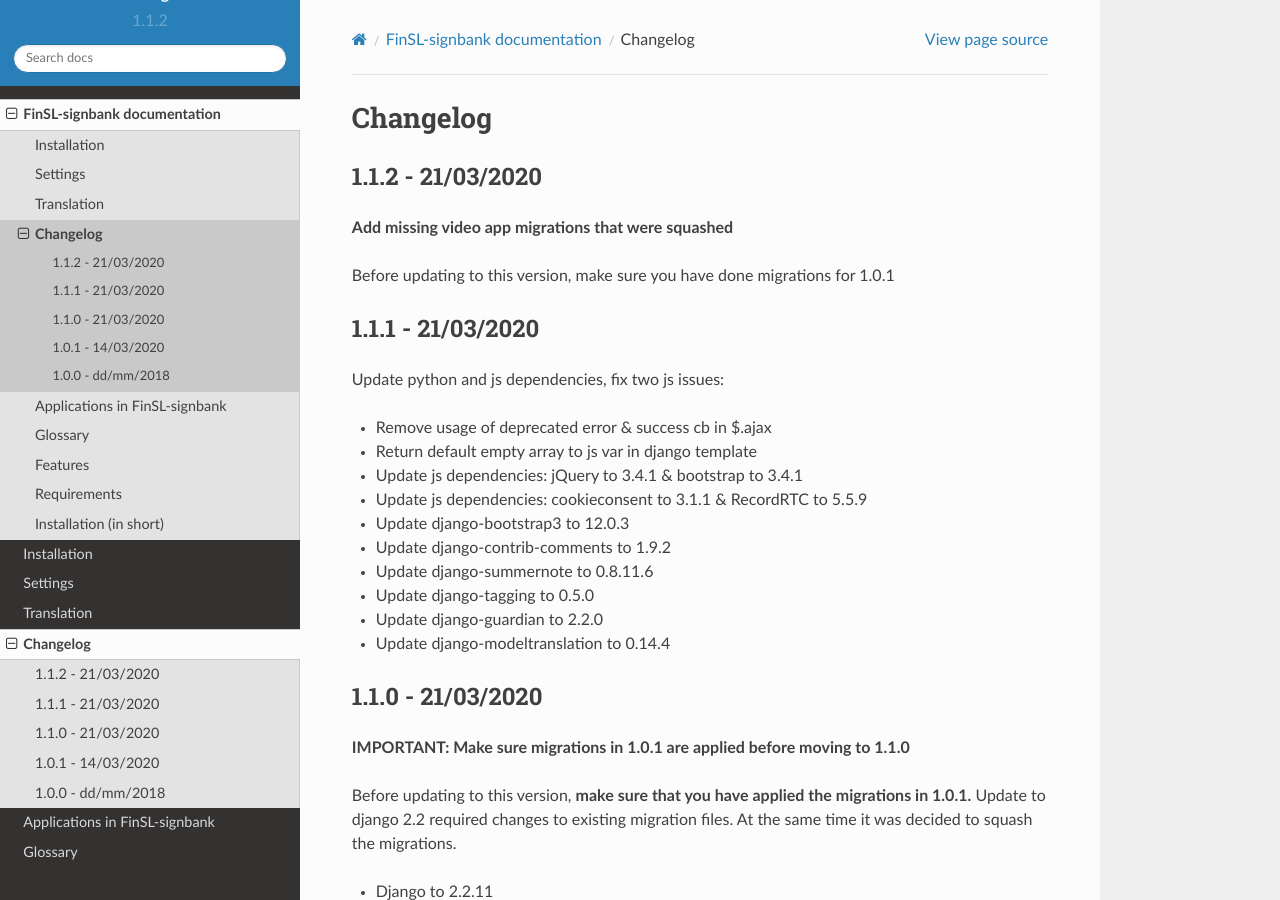
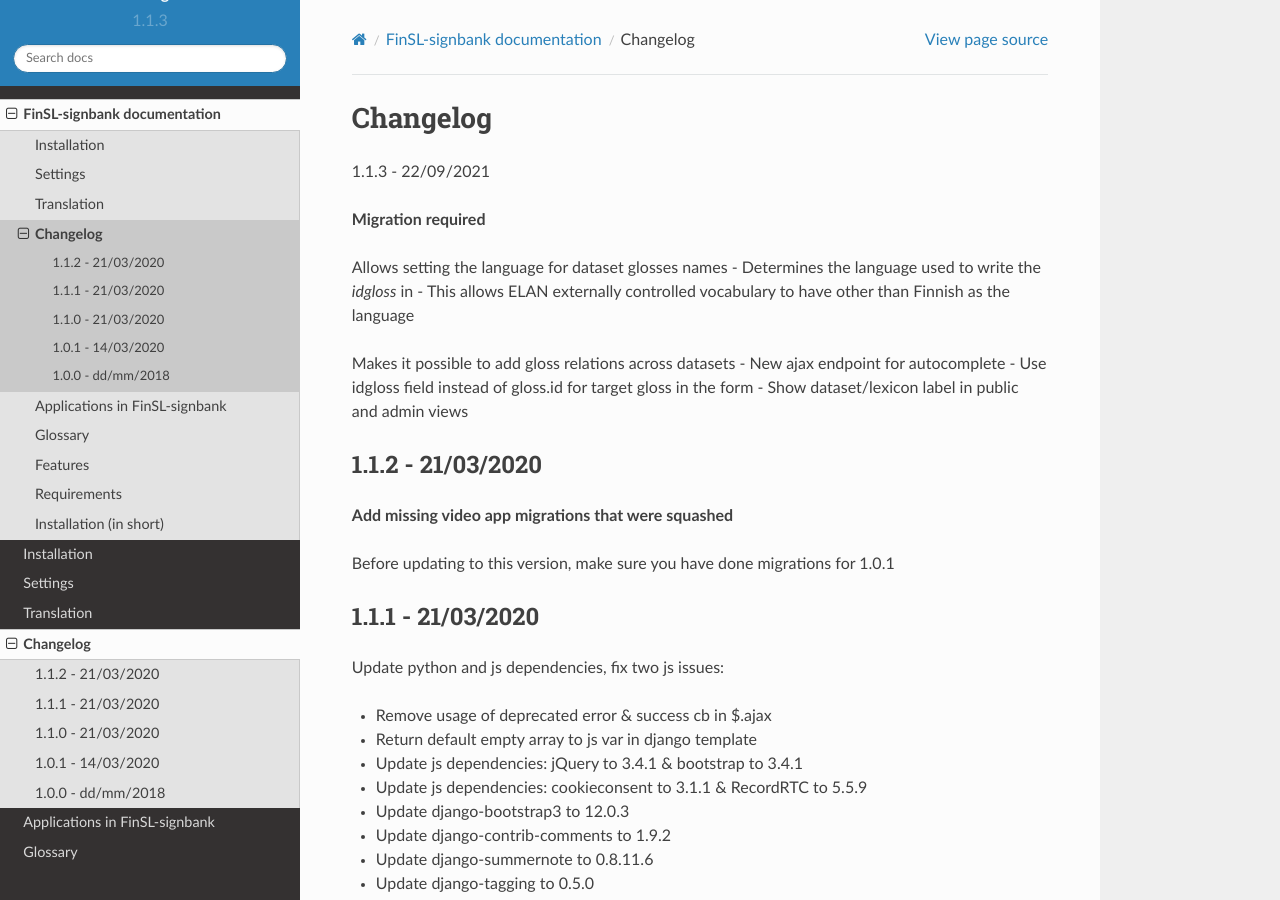
Before and after one commit to Signbank/FinSL-signbank, a Sphinx documentation site: the page built from docs/changelog.rst, in a window 1280 px wide and 900 px high. Built offline with Sphinx 7.4.7 and the Read the Docs theme 2.0.0, drawn with Linux system fonts in a browser that asks for light colours.

Commit message:
Bump version to 1.1.3

```diff
--- a/CHANGELOG.rst
+++ b/CHANGELOG.rst
@@ -2,6 +2,19 @@
 
 Changelog
 =========
+
+1.1.3 - 22/09/2021
+
+**Migration required**
+
+Allows setting the language for dataset glosses names
+- Determines the language used to write the `idgloss` in
+- This allows ELAN externally controlled vocabulary to have other than Finnish as the language
+
+Makes it possible to add gloss relations across datasets
+- New ajax endpoint for autocomplete
+- Use idgloss field instead of gloss.id for target gloss in the form
+- Show dataset/lexicon label in public and admin views
 
 1.1.2 - 21/03/2020
 ------------------
--- a/docs/conf.py
+++ b/docs/conf.py
@@ -26,9 +26,9 @@
 author = 'Henri Nieminen'
 
 # The short X.Y version
-version = '1.1.2'
+version = '1.1.3'
 # The full version, including alpha/beta/rc tags
-release = '1.1.2'
+release = '1.1.3'
 
 
 # -- General configuration ---------------------------------------------------
```
Also changed, not shown: 1 other file.
